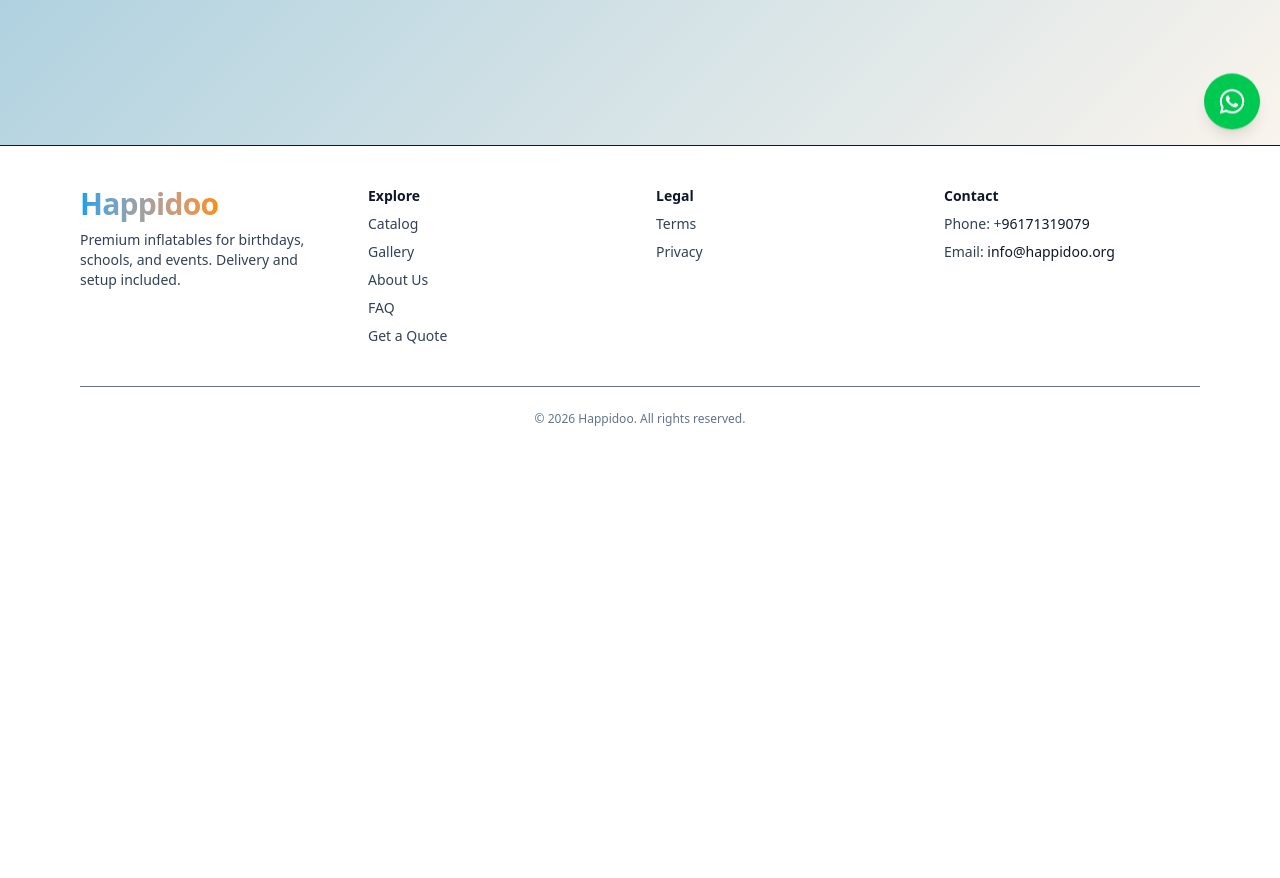
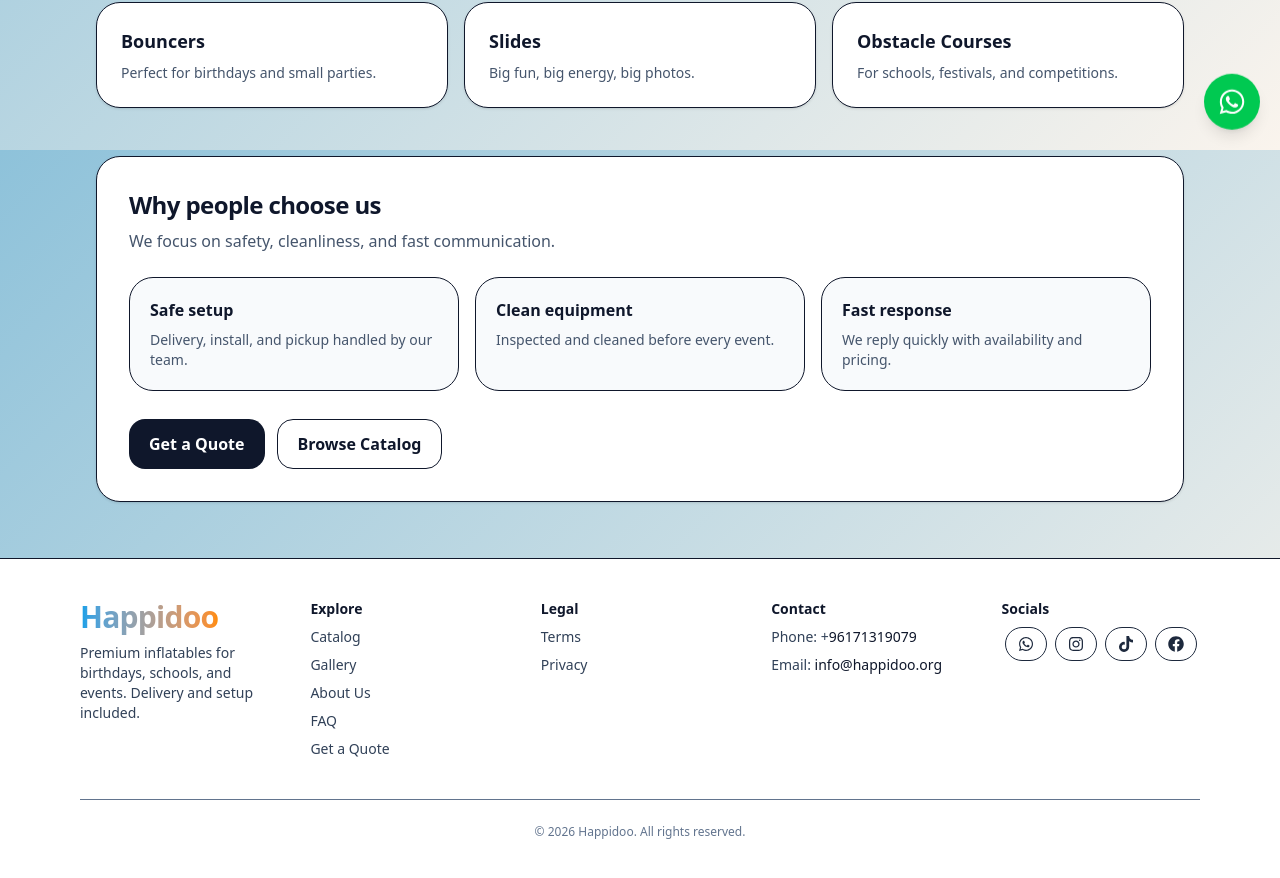
Before and after one commit to Alaa-Fayyad-22/happidoo, a Next.js app: page / in a window 1280 px wide. Shown: the part 650-1528 px from the top of the page. Before the commit the page ends 1117 px from the top, so only its background shows below. Built offline with nearby package versions, Linux system fonts and the light colour scheme.

Commit message:
modifications

```diff
--- a/src/app/(admin)/admin/products/page.tsx
+++ b/src/app/(admin)/admin/products/page.tsx
@@ -10,6 +10,7 @@ type Product = {
   updatedAt: string;
   name: string;
   slug: string;
+  stationId: number | null;
   category: string;
   priceFrom: number | null;
   size: string;
@@ -26,6 +27,7 @@ type ProductFormState = {
   category: string;
   priceFrom: string; // keep as string in UI
   size: string;
+  stationId: "1" | "2"; // keep string in UI for <select>
   features: string;
   description: string;
   imagePath: string;
@@ -39,6 +41,7 @@ function emptyForm(): ProductFormState {
     priceFrom: "",
     size: "",
     features: "",
+    stationId: "1",
     description: "",
     imagePath: "",
     isActive: true,
@@ -171,6 +174,7 @@ export default function AdminProductsPage() {
       category: p.category || "general",
       priceFrom: p.priceFrom === null || p.priceFrom === undefined ? "" : String(p.priceFrom),
       size: p.size || "",
+      stationId: String(p.stationId ?? 1) as "1" | "2",
       features: p.features || "",
       description: p.description || "",
       imagePath: p.imagePath || "",
@@ -210,6 +214,7 @@ export default function AdminProductsPage() {
   async function saveProduct() {
     setBusy(true);
     setFormError("");
+    const stationId = Number.parseInt(form.stationId, 10);
 
     const name = form.name.trim();
     if (!name) {
@@ -230,6 +235,7 @@ export default function AdminProductsPage() {
     const payload = {
       name,
       category: form.category.trim() || "general",
+      stationId: Number.isFinite(stationId) ? stationId : 1,
       priceFrom,
       size: form.size.trim(),
       features: form.features.trim(),
@@ -450,9 +456,11 @@ export default function AdminProductsPage() {
 
       {/* Modal */}
       {modalOpen ? (
-        <div className="fixed inset-0 z-50 bg-black/40 flex items-center justify-center p-4">
-          <div className="w-full max-w-2xl rounded-lg bg-white border shadow-lg">
-            <div className="p-4 border-b flex items-center justify-between">
+  <div className="fixed inset-0 z-50 bg-black/40 p-4">
+    <div className="mx-auto flex h-[calc(100vh-2rem)] max-w-2xl flex-col overflow-hidden rounded-lg bg-white border shadow-lg">
+
+      {/* Header (stays visible) */}
+      <div className="shrink-0 p-4 border-b flex items-center justify-between">
         <div className="font-semibold">
           {form.id ? "Edit Product" : "Add Product"}
         </div>
@@ -465,7 +473,8 @@ export default function AdminProductsPage() {
         </button>
       </div>
 
-            <div className="p-4 space-y-4">
+      {/* Body (scrolls) */}
+      <div className="flex-1 overflow-y-auto p-4 space-y-4">
         {formError ? (
           <div className="p-3 rounded-md bg-red-50 text-red-700 border border-red-100">
             {formError}
@@ -494,6 +503,21 @@ export default function AdminProductsPage() {
                     disabled={busy}
                   />
                 </label>
+                <label className="block">
+                  <div className="text-sm font-medium mb-1">Type</div>
+                  <select
+                    value={form.stationId}
+                    onChange={(e) =>
+                      setForm((p) => ({ ...p, stationId: e.target.value as "1" | "2" }))
+                    }
+                    className="w-full px-3 py-2 rounded-md border bg-white"
+                    disabled={busy}
+                  >
+                    <option value="1">Bounce Stations</option>
+                    <option value="2">Snack Stations</option>
+                  </select>
+                </label>
+
 
                 <label className="block">
                   <div className="text-sm font-medium mb-1">Price From</div>
@@ -593,7 +617,8 @@ export default function AdminProductsPage() {
               </label>
             </div>
 
-            <div className="p-4 border-t flex items-center justify-end gap-2">
+             {/* Footer (stays visible) */}
+      <div className="shrink-0 p-4 border-t flex items-center justify-end gap-2 bg-white">
         <button
           onClick={closeModal}
           disabled={busy}
@@ -609,6 +634,7 @@ export default function AdminProductsPage() {
           {busy ? "Saving…" : "Save"}
         </button>
       </div>
+
     </div>
   </div>
 ) : null}
--- a/src/app/(site)/layout.tsx
+++ b/src/app/(site)/layout.tsx
@@ -1,32 +1,14 @@
 import type { ReactNode } from "react";
 import AOSProvider from "@/components/AOSProvider";
 
-
 export default function SiteLayout({ children }: { children: ReactNode }) {
   return (
-    // <div className="min-h-screen text-slate-900">
-    //   {/* AOS init (client-only component) */}
-    //   <AOSProvider />
-
-    //   {/* Outdoor sky gradient + playful blobs (global, all pages) */}
-    //   {/* <div className="fixed inset-0 -z-10 bg-gradient-to-b from-sky-50 via-white to-emerald-50" />
-    //   <div className="pointer-events-none fixed inset-0 -z-10 overflow-hidden">
-    //     <div className="absolute -top-32 -left-32 h-[420px] w-[420px] rounded-full blur-3xl opacity-35 bg-pink-400" />
-    //     <div className="absolute top-16 -right-40 h-[520px] w-[520px] rounded-full blur-3xl opacity-30 bg-yellow-300" />
-    //     <div className="absolute bottom-[-240px] left-1/3 h-[560px] w-[560px] rounded-full blur-3xl opacity-25 bg-emerald-300" />
-    //   </div> */}
-
-    //   {/* Global wrapper spacing */}
-    //   <div className="mx-auto max-w-6xl px-4 md:px-8">{children}</div>
-    // </div>
-    <html lang="en">
-      <body className="relative min-h-screen text-slate-900">
-
+    <div className="relative min-h-screen text-slate-900">
       <AOSProvider />
 
-        {/* GLOBAL BACKGROUND — ONLY ONCE */}
+      {/* GLOBAL BACKGROUND — ONLY ONCE for (site) */}
       <div className="fixed inset-0 -z-10">
-          <div className="absolute inset-0  " />
+        <div className="absolute inset-0" />
 
         <div className="pointer-events-none absolute inset-0 overflow-hidden">
           <div className="absolute -top-32 -left-32 h-[420px] w-[420px] rounded-full blur-3xl opacity-35" />
@@ -36,11 +18,7 @@ export default function SiteLayout({ children }: { children: ReactNode }) {
       </div>
 
       {/* SCROLLING CONTENT */}
-        <div className="relative z-0">
-          {children}
+      <div className="relative z-0">{children}</div>
     </div>
-
-      </body>
-    </html>
   );
 }
--- a/src/app/(site)/product/[slug]/page.tsx
+++ b/src/app/(site)/product/[slug]/page.tsx
@@ -92,7 +92,7 @@ export default async function ProductPage({ params }: Props) {
 
               <div className="mt-3 flex flex-wrap items-center gap-2">
                 <span className="rounded-2xl bg-slate-900 px-3 py-1 text-xs font-semibold text-white">
-                  {product.priceFrom == null ? "Get quote" : `From $${product.priceFrom}`}
+                  {product.priceFrom == null ? "Get quote" : `$${product.priceFrom}`}
                 </span>
 
                 {product.size ? (
--- a/src/app/api/admin/products/[id]/route.ts
+++ b/src/app/api/admin/products/[id]/route.ts
@@ -68,10 +68,16 @@ async function getId(ctx: Ctx): Promise<string> {
   const id = params?.id;
   return typeof id === "string" ? id : "";
 }
+function toStationId(v: unknown): number {
+  const n = parseInt(String(v ?? "").trim(), 10);
+  return n === 2 ? 2 : 1; // allow only 1 or 2
+}
+
 
 export async function PATCH(req: Request, ctx: Ctx) {
   const id = await getId(ctx);
   if (!id) return jsonError("Missing product id", 400);
+
 
   const existing = await prisma.product.findUnique({ where: { id } });
   if (!existing) return jsonError("Product not found", 404);
@@ -102,6 +108,7 @@ export async function PATCH(req: Request, ctx: Ctx) {
   if ("features" in body) data.features = toStr(body?.features).trim();
   if ("description" in body) data.description = toStr(body?.description).trim();
   if ("imagePath" in body) data.imagePath = toStr(body?.imagePath).trim();
+  if ("stationId" in body) data.stationId = toStationId(body?.stationId);
 
   if ("priceFrom" in body) data.priceFrom = toNullableInt(body?.priceFrom);
   if ("sortOrder" in body) data.sortOrder = toNullableInt(body?.sortOrder) ?? 0;
--- a/src/app/api/admin/products/route.ts
+++ b/src/app/api/admin/products/route.ts
@@ -42,6 +42,12 @@ function slugify(input: string): string {
     .replace(/^-+|-+$/g, "")
     .replace(/-{2,}/g, "-");
 }
+
+function toStationId(v: unknown): number {
+  const n = typeof v === "number" ? v : parseInt(String(v ?? ""), 10);
+  return n === 2 ? 2 : 1; // only allow 1 or 2, default 1
+}
+
 
 /**
  * Ensures slug uniqueness by suffixing: my-product, my-product-2, my-product-3 ...
@@ -88,6 +94,7 @@ export async function POST(req: Request) {
   const features = toStr(body?.features).trim();
   const description = toStr(body?.description).trim();
   const imagePath = toStr(body?.imagePath).trim();
+  const stationId = toStationId(body?.stationId);
 
   const priceFrom = toNullableInt(body?.priceFrom);
   const sortOrder = toNullableInt(body?.sortOrder) ?? 0;
@@ -101,6 +108,7 @@ export async function POST(req: Request) {
       name,
       slug,
       category,
+      stationId,
       priceFrom,
       size,
       features,
--- a/src/app/page.tsx
+++ b/src/app/page.tsx
@@ -115,23 +115,24 @@ function PlaceholderImage({
   );
 }
 
+
 function StepCard({
   step,
   title,
   desc,
-}: {
-  step: string;
-  title: string;
-  desc: string;
-}) {
+  titleClassName,
+}: StepCardProps) {
   return (
     <div className="rounded-3xl border border-black/10 bg-white/70 p-5 shadow-sm backdrop-blur">
       <div className="flex items-start gap-3">
         <div className="grid h-10 w-10 shrink-0 place-items-center rounded-2xl bg-black/5 text-sm font-bold text-slate-900">
           {step}
         </div>
+
         <div>
-          <h3 className="font-semibold text-slate-900">{title}</h3>
+          <h3 className={`font-semibold ${titleClassName ?? "text-[#FF8C00]"}`}>
+            {title}
+          </h3>
           <p className="mt-1 text-sm text-slate-600">{desc}</p>
         </div>
       </div>
@@ -265,12 +266,22 @@ function InfoCard({
   );
 }
 
+type StepCardProps = {
+  step: string;
+  title: string;
+  desc: string;
+  titleClassName?: string;
+};
+
 export default async function Home() {
   const products = await prisma.product.findMany({
     where: { isActive: true },
     orderBy: [{ sortOrder: "asc" }, { createdAt: "desc" }],
     take: 3,
   });
+
+
+
 
   const featured = await Promise.all(
     products.map(async (p: ProductRow) => ({
@@ -299,14 +310,16 @@ export default async function Home() {
           <div className="relative">
 
   {/* TITLE — FIRST, NO CONTENT BEFORE */}
-  <h1 className="text-4xl font-extrabold tracking-tight text-slate-900 sm:text-5xl">
-    Bounce House Rentals for
-    <span className="block text-[#FF8C00]">Birthdays & Events</span>
+  <h1 className="text-4xl font-bold tracking-tight text-slate-900 sm:text-5xl">
+   Welcome - You’ve just bounced into
+       {/* <div className="inline-block text-2xl sm:text-3xl font-extrabold tracking-tight  bg-gradient-to-r from-[#00A0E9] to-[#FF8C00] bg-clip-text text-transparent">
+              Happidoo
+            </div> */}
+    <span className="inline text-[#FF8C00]"> Happidoo!</span>
   </h1>
 
-  <p className="mt-4 text-lg text-slate-600">
-    Pick a bouncer, slide, or obstacle course — we’ll handle delivery,
-    setup, and pickup.
+  <p className="mt-4 text-xl text-slate-600">
+   Pick the fun, we deliver the experience!
   </p>
 
   {/* CTA BUTTONS */}
@@ -322,15 +335,15 @@ export default async function Home() {
       href="/quote"
       className="inline-flex items-center justify-center rounded-2xl bg-black/5 px-5 py-3 font-semibold text-slate-900 hover:bg-black/10 transition"
     >
-      Get a Quote
+      Request a Quote
     </Link>
   </div>
 
   {/* TRUST PILLS — MOVED BELOW */}
   <div className="mt-6 flex flex-wrap gap-2">
-    <StatPill label="Sanitized after every use" />
-    <StatPill label="On-time delivery & setup" />
-    <StatPill label="Safe, family-friendly fun" />
+    <StatPill label="Spotless After Every Use" />
+    <StatPill label="Right On Time, Every Time" />
+    <StatPill label="Big Smiles, Safe Fun" />
   </div>
   {/* <div className="mt-6 rounded-3xl border border-black/10 bg-white/70 p-4 text-sm text-slate-600 shadow-sm backdrop-blur">
               <div className="flex flex-wrap gap-x-6 gap-y-2">
@@ -378,8 +391,9 @@ export default async function Home() {
           <div className="grid gap-4 md:grid-cols-3">
             <StepCard
               step="1"
-              title="Choose an inflatable"
-              desc="Browse the catalog and pick the perfect bouncer, slide, or obstacle course."
+              title="Choose your preferences"
+              desc="Browse the catalog and pick the perfect equipment for your event."
+
             />
             <StepCard
               step="2"
@@ -429,7 +443,7 @@ export default async function Home() {
       </section>
 
       {/* TRUST / WHY US */}
-      <section className="relative">
+      {/* <section className="relative">
         <div className="mx-auto max-w-6xl px-4 py-10">
           <div className="grid gap-4 lg:grid-cols-3">
             <InfoCard
@@ -446,7 +460,7 @@ export default async function Home() {
             />
           </div>
         </div>
-      </section>
+      </section> */}
 
       {/* FINAL CTA */}
       <section className="relative">
@@ -464,7 +478,7 @@ export default async function Home() {
                 href="/catalog"
                 className="inline-flex items-center justify-center rounded-2xl bg-[#FF8C00] px-6 py-3 font-semibold text-white shadow-lg hover:scale-[1.01] active:scale-[0.98] transition:smooth"
               >
-                Browse Inflatables
+                Browse the Fun
               </Link>
               <Link
                 href="/quote"
--- a/src/components/SiteFooter.tsx
+++ b/src/components/SiteFooter.tsx
@@ -1,19 +1,33 @@
 import Link from "next/link";
 import Logo from "@/components/Logo";
+import { FaWhatsapp, FaInstagram, FaTiktok, FaFacebook } from "react-icons/fa";
+
+
 
 export default function SiteFooter() {
   const email = "info@happidoo.org"
   const phone = "96171319079"
+
+  const whatsappMsg = encodeURIComponent("Hi! I’m interested in inflatable game rentals from Happidoo.\nPlease let me know availability and pricing. Thank you!");
+const whatsappUrl = `https://wa.me/${phone}?text=${whatsappMsg}`;
+
+const socials = [
+  { name: "WhatsApp", href: whatsappUrl, icon: FaWhatsapp },
+  { name: "Instagram", href: "https://www.instagram.com/happidoo.lb/", icon: FaInstagram },
+  { name: "TikTok", href: "https://tiktok.com/@happidoo.lb", icon: FaTiktok },
+  { name: "Facebook", href: "https://www.facebook.com/people/Happidoo/61587313028698/", icon: FaFacebook },
+];
+
   return (
     <footer className="relative z-10 border-t bg-white">
 
       <div className="mx-auto max-w-6xl px-4 py-10">
-        <div className="grid gap-8 sm:grid-cols-2 lg:grid-cols-4">
+        <div className="grid gap-8 sm:grid-cols-2 lg:grid-cols-5">
           <div>
 
             <div className="inline-block text-2xl sm:text-3xl font-extrabold tracking-tight  bg-gradient-to-r from-[#00A0E9] to-[#FF8C00] bg-clip-text text-transparent">
-  Happidoo
-</div>
+              Happidoo
+            </div>
 
 
 
@@ -47,16 +61,40 @@ export default function SiteFooter() {
               {/* <div>Phone: +96171319079</div> */}
               <div>Phone: +{""}<a target="_blank"
               href={`tel:${phone}`}
+              rel="noopener noreferrer"
               className="font-medium text-slate-900 underline-offset-4 hover:text-slate-700"
             >
               {phone}
             </a></div>
               <div>Email: {" "} <a target="_blank"
               href={`mailto:${email}`}
+              rel="noopener noreferrer"
               className="font-medium text-slate-900 underline-offset-4 hover:text-slate-700"
             >
               {email}
             </a></div>
+            </div>
+          </div>
+
+          <div className="text-sm">
+            <div className="font-semibold  text-slate-900">Socials</div>
+
+            <div className="mt-2 flex flex-wrap gap-2 justify-center">
+              {socials.map((s) => {
+                const Icon = s.icon;
+                return (
+                  <a
+                    key={s.name}
+                    href={s.href}
+                    target="_blank"
+                    rel="noopener noreferrer"
+                    area-label={s.name}
+                    className="inline-flex items-center gap-2 rounded-full border bg-white px-3 py-2 text-sm font-semibold text-slate-800 hover:bg-slate-50 transition"
+                  >
+                    <Icon className="text-base" />
+                  </a>
+                );
+              })}
             </div>
           </div>
         </div>
```
Also changed, not shown: 1 other file (tests, documents, lock files or other folders). Lines whose indentation alone changed are shown as unchanged.
